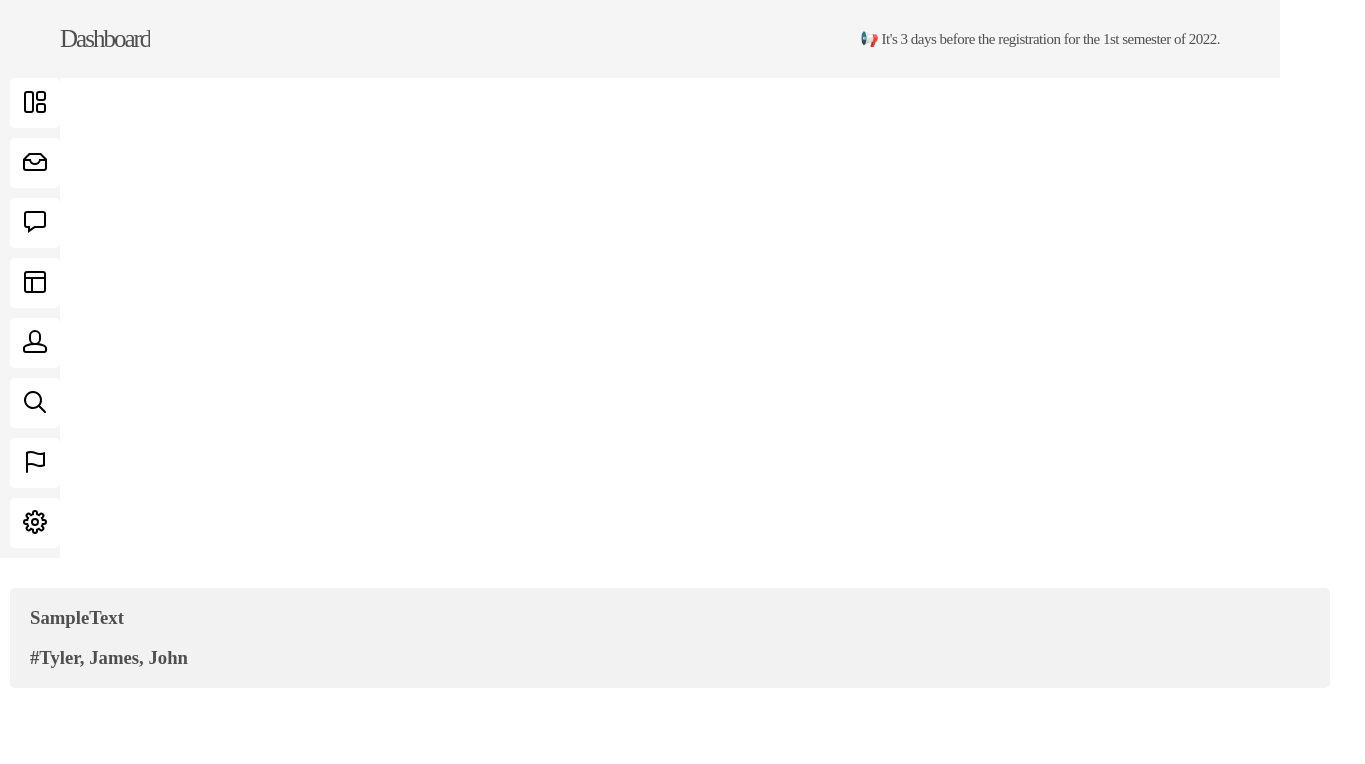
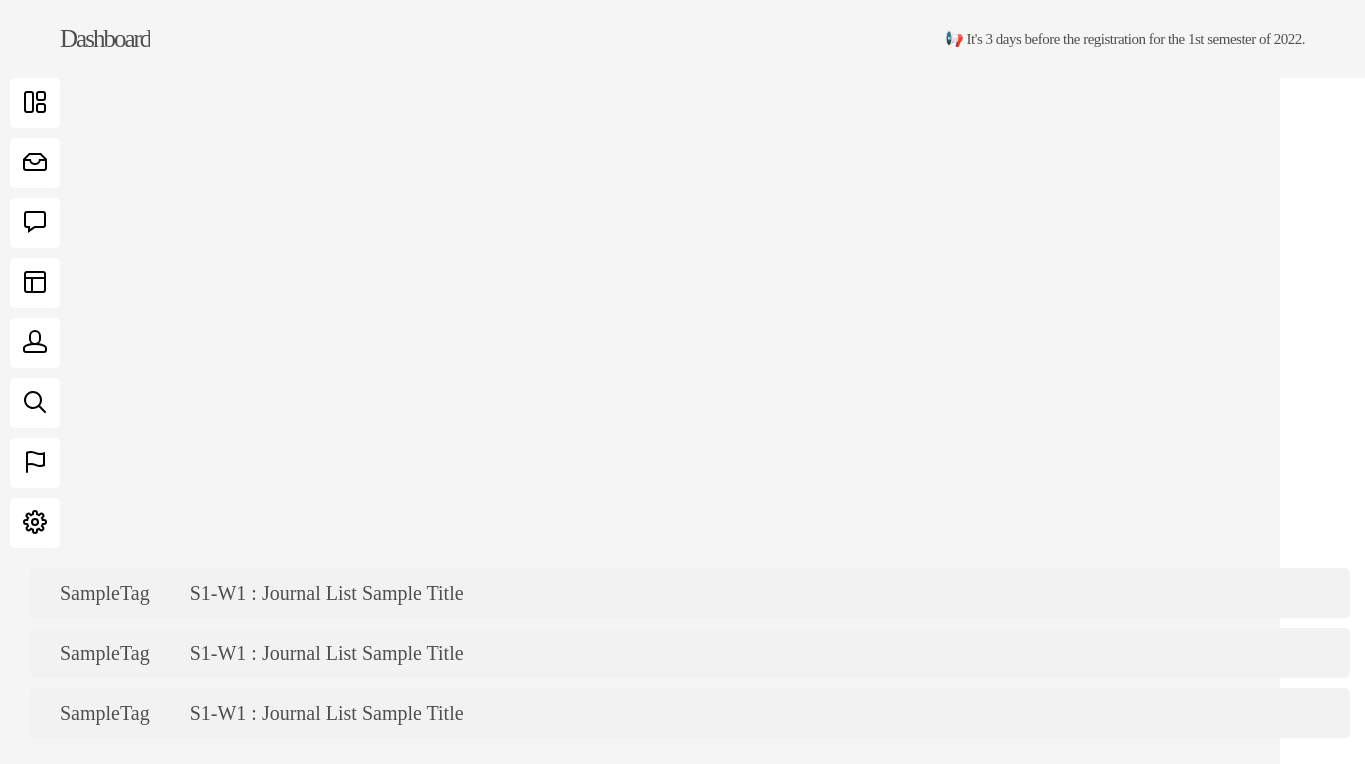
Before and after one commit to newfit6/dashboard, a React (Create React App) app in the folder dashboard/: page / in a window 1280 px wide. Shown: the top 764 px of the page, 1365 px wide, since content can reach past the window. Built offline with nearby package versions, Linux system fonts and the light colour scheme.

Commit message:
edit: Journal-list

```diff
--- a/dashboard/src/App.css
+++ b/dashboard/src/App.css
@@ -1,5 +1,7 @@
 .App {
   text-align: center;
+  width: 100%;
+  background-color: #f5f5f5;
 }
 
 /*title bar design*/
@@ -11,6 +13,7 @@ body {
   background-color: #f5f5f5;
   display: flex;
   color: #4f4f4f;
+  width: 100%;
   padding: 25px;
   padding-left: 60px;
   font-weight: 400;
@@ -23,6 +26,7 @@ body {
   display: block;
   flex-grow: 1;
   color: #4f4f4f;
+  width: 100%;
   padding: 5px;
   margin-right: 30px;
   font-weight: 400;
@@ -153,15 +157,40 @@ button {
 .Journal-list {
   background-color: #f2f2f2;
   color: #4f4f4f;
-  display: block;
+  display: flex;
   float: left;
-  margin-top: 30px;
-  margin-left: 10px;
+  margin-top: 10px;
+  margin-left: 30px;
   width: 100%;
+  height: 50px;
   text-align: left;
   padding-left: 20px;
   padding-right: 20px;
   border-radius: 5px;
+}
+
+.Journal-tag {
+  color: #4f4f4f;
+  font-size: 20px;
+  font-weight: 400;
+  display: flex;
+  float: left;
+  align-items: center;
+  padding-top: 10px;
+  padding-bottom: 10px;
+  margin-left: 10px;
+}
+
+.Journal-title {
+  color: #4f4f4f;
+  font-size: 20px;
+  font-weight: 300;
+  display: flex;
+  float: left;
+  align-items: center;
+  padding-left: 10px;
+  margin-left: 30px;
+  text-align: left;
 }
 
 /*app setting*/
--- a/dashboard/src/App.js
+++ b/dashboard/src/App.js
@@ -15,7 +15,7 @@ function App() {
   let title = "Dashboard";
   let noti =
     "📢  It's 3 days before the registration for the 1st semester of 2022.";
-  let Journal = "SampleText";
+  let Journal = "SampleTag";
 
   return (
     <div className="App">
@@ -75,10 +75,21 @@ function App() {
 
       {/* Journal-list */}
 
-      <div className="Journal-list">
-        <h3> {Journal} </h3>
-        <h3> #Tyler, James, John </h3>
+      <div className="Journal-list" >
+        <div className="Journal-tag"> {Journal} </div>
+        <div className="Journal-title"> S1-W1 : Journal List Sample Title </div>
       </div>
+      <div className="Journal-list" >
+        <div className="Journal-tag"> {Journal} </div>
+        <div className="Journal-title"> S1-W1 : Journal List Sample Title </div>
+      </div>
+      <div className="Journal-list" >
+        <div className="Journal-tag"> {Journal} </div>
+        <div className="Journal-title"> S1-W1 : Journal List Sample Title </div>
+      </div>
+
+      {/* App-header*/}
+
       <header className="App-header"></header>
     </div>
   );
```
Also changed, not shown: package.json (added, +9 -0 lines), 2 other files (tests, documents, lock files or other folders).
